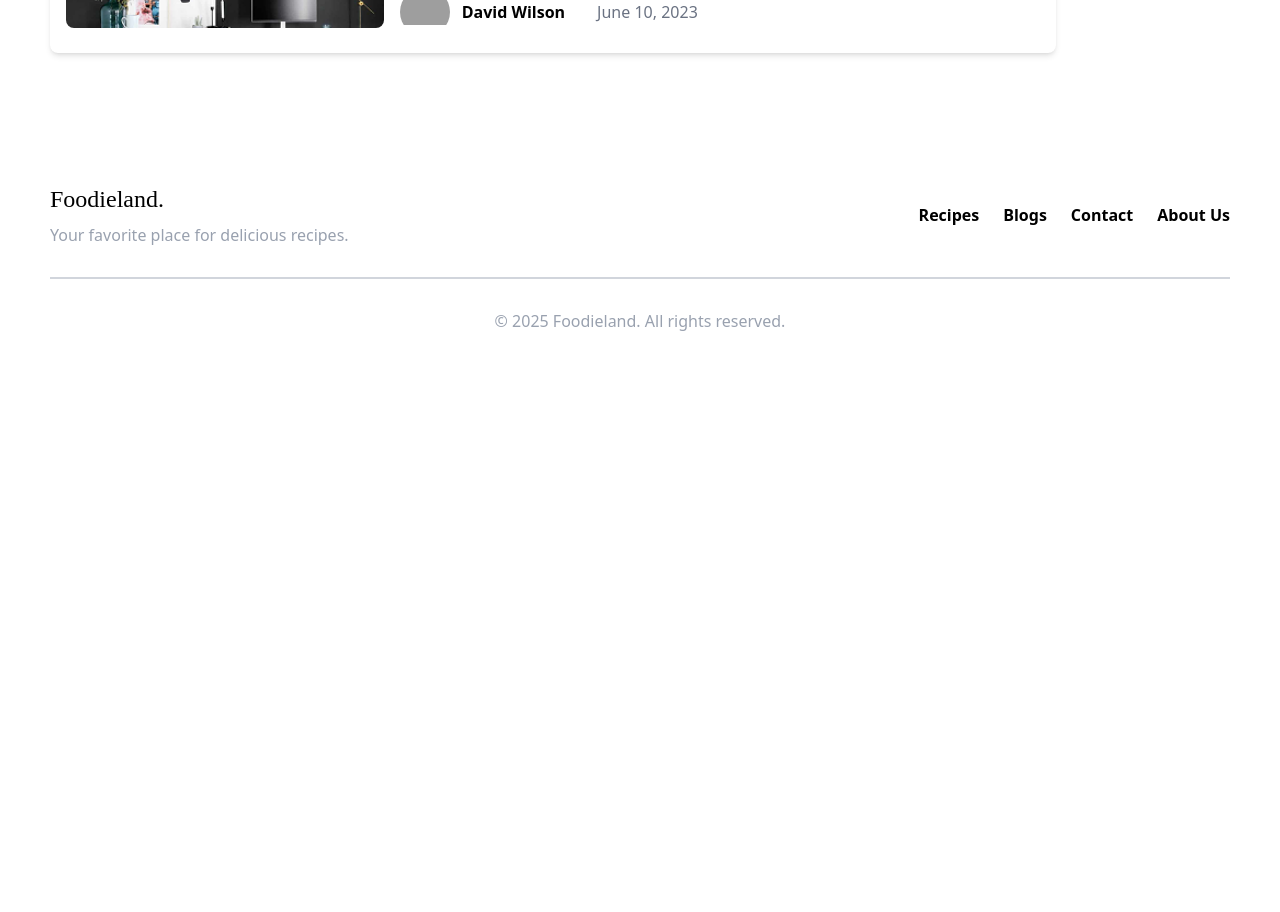
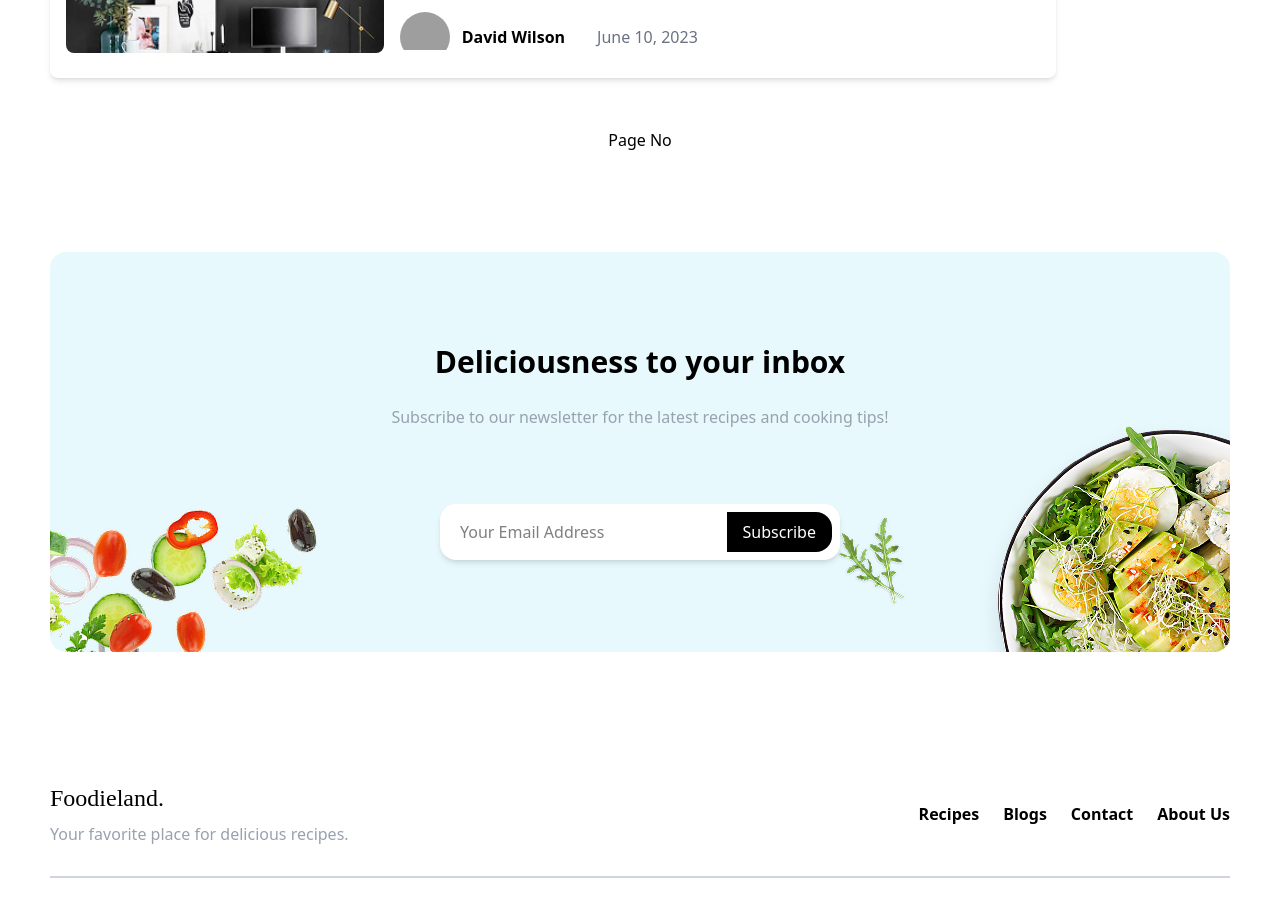
Before and after one commit to CodeShiran/Food-Recipe-Blog, a React (Vite) app in the folder frontend/: page / in a window 1280 px wide. Shown: the part 1920-2832 px from the top of the page. Before the commit the page ends 2283 px from the top, so only its background shows below. Built offline with nearby package versions, Linux system fonts and the light colour scheme; grey boxes are pictures that could not be loaded.

Commit message:
feat: add EmailBox component and update layout in Blogs page for improved user interaction

```diff
--- a/frontend/src/pages/Blogs.jsx
+++ b/frontend/src/pages/Blogs.jsx
@@ -2,6 +2,7 @@ import React from 'react'
 import BlogCard from '../components/BlogCard'
 import { assets } from '../assets/assets'
 import SmallCard from '../components/SmallCard'
+import EmailBox from '../components/EmailBox'
 
 const postData = [{
     id:1,
@@ -88,7 +89,7 @@ const Blogs = () => {
                 <button className='bg-black text-white w-[100px] rounded-md p-2 ml-2'>Search</button>
             </div>
         </div>
-        <div className='mt-[50px] flex flex-row gap-6'>
+        <div className='mt-[75px] flex flex-row gap-6'>
             <div className='flex-2/3 flex flex-col gap-6'>
                 {postData.map((post) => (
                 <BlogCard
@@ -116,6 +117,12 @@ const Blogs = () => {
                 </div>
             </div>
         </div>
+        <div className='mt-[50px] text-center'>
+            <p>Page No</p>
+        </div>
+        <div>
+            <EmailBox />
+        </div>
     </div>
   )
 }
```
